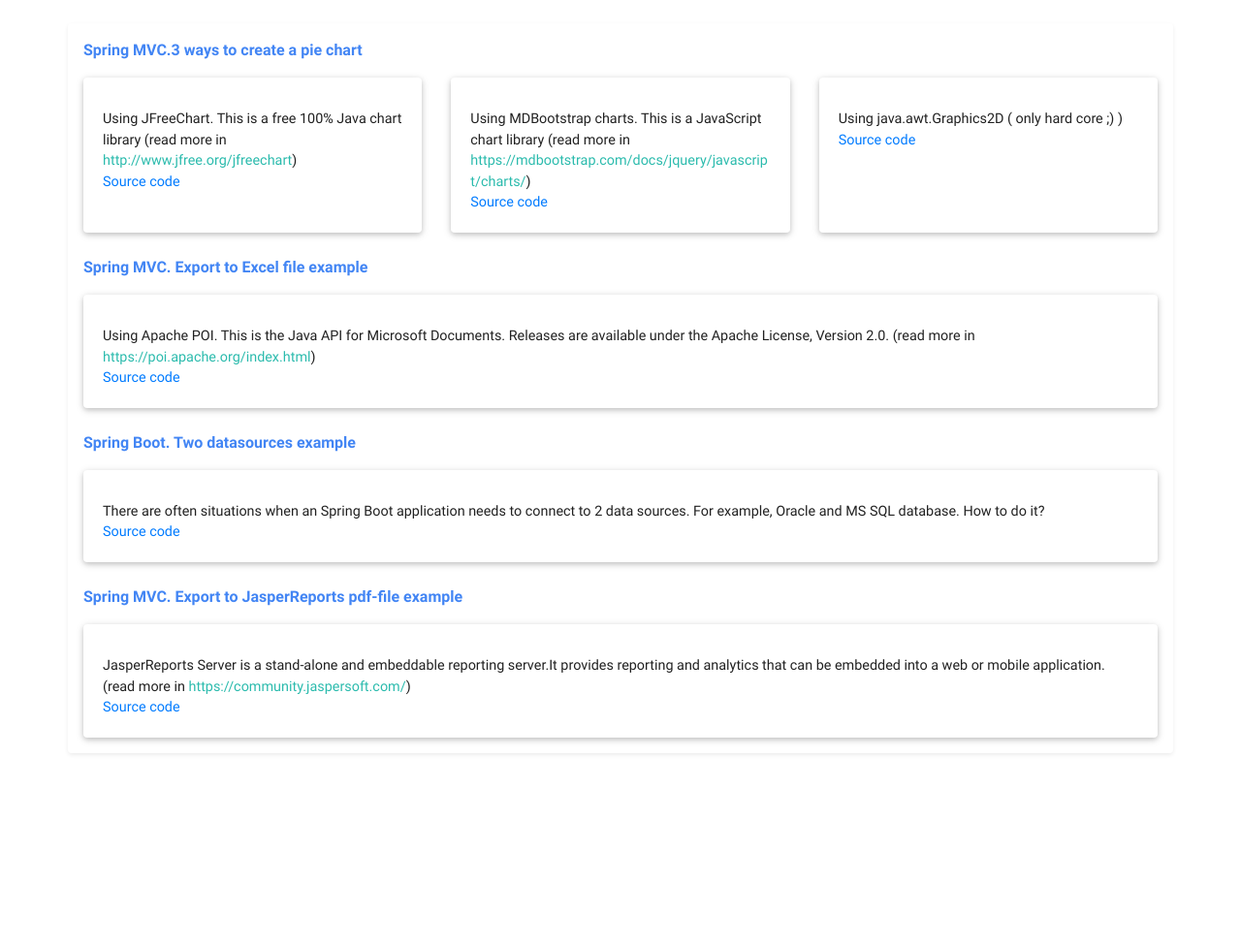
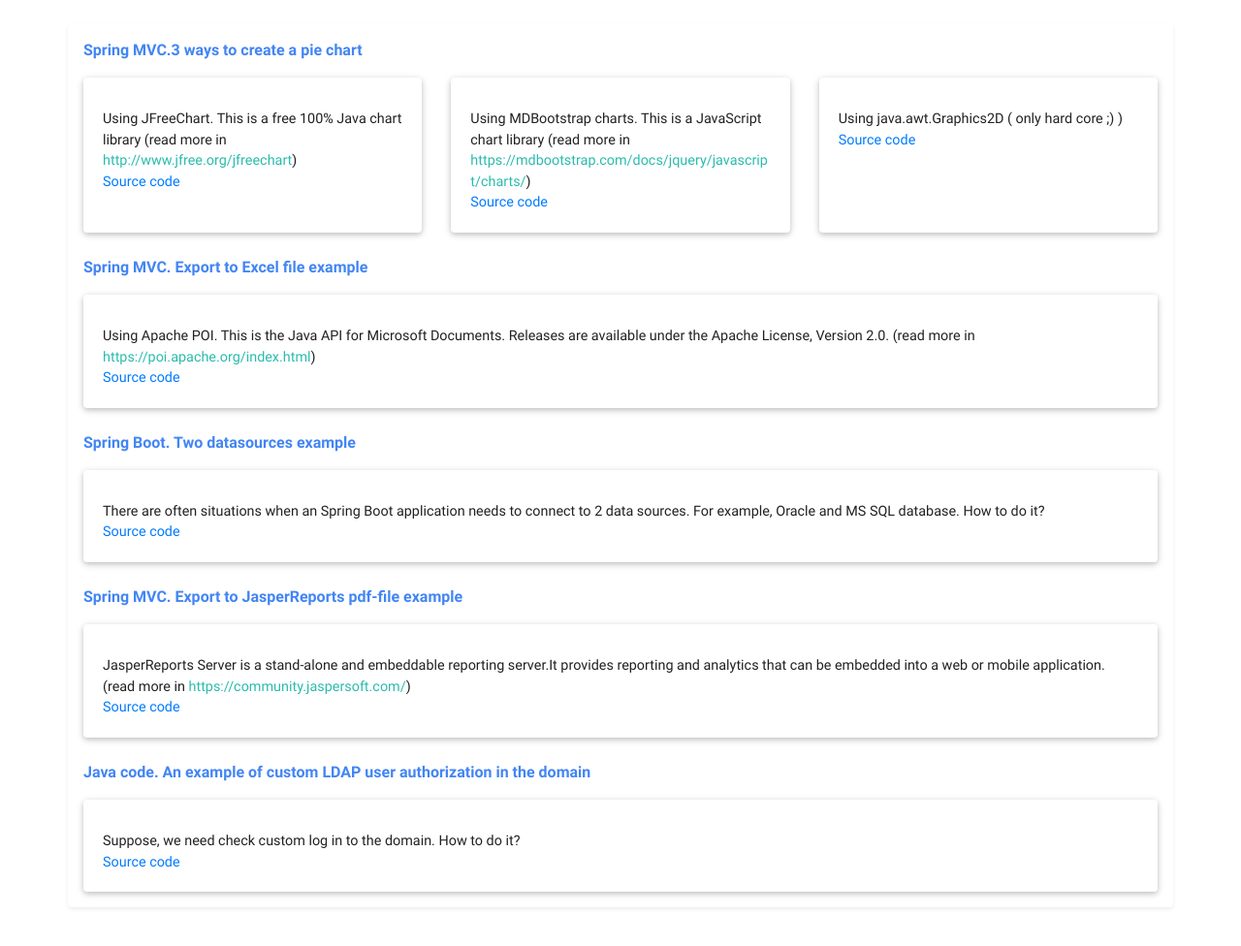
Before and after one commit to LeonidSV/others, a plain HTML site: page index.html in a window 1280 px wide. Shown: the whole page at 97% size. Before the commit the page ends 825 px from the top, so only its background shows below. Drawn offline with nearby package versions, Linux system fonts and the light colour scheme; files that its build step writes are made by us from their sources.

Commit message:
Add files via upload

```diff
--- a/index.html
+++ b/index.html
@@ -98,6 +98,17 @@
         </div>
     </div>
 
+ <br>
+<p class="text-primary font-weight-bold">Java code. An example of custom LDAP user authorization in the domain</p>
+    <div class="card">
+        <div class="card-body">
+            <h5 class="card-title"> </h5>
+            <p class="card-text text-dark">Suppose, we need check custom log in to the domain. How to do it?
+               <br>
+               <a href="Source\Spring\LDAP\ldap.html">Source code</a>
+            </p>
+        </div>
+    </div>
 
 
 </div>
```
